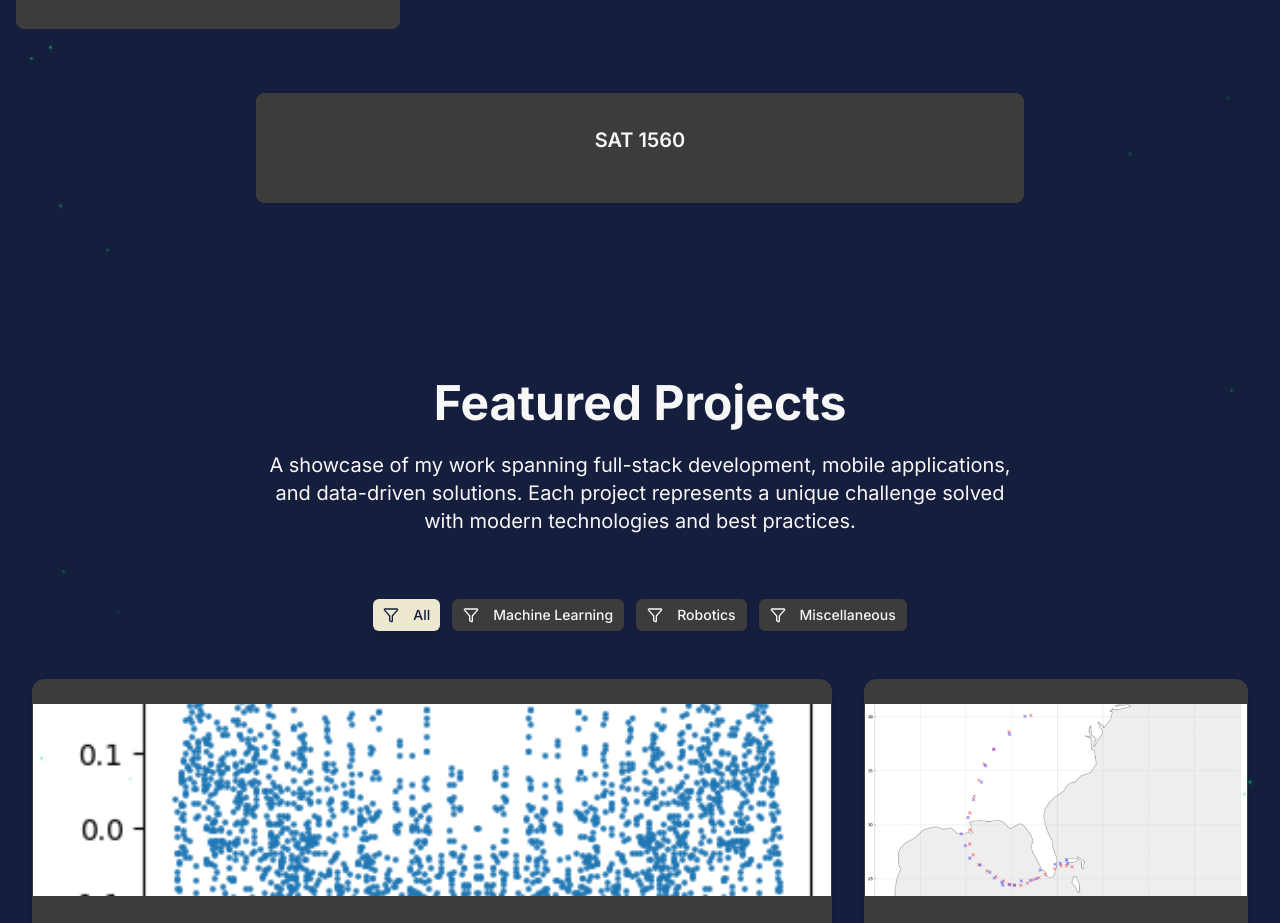
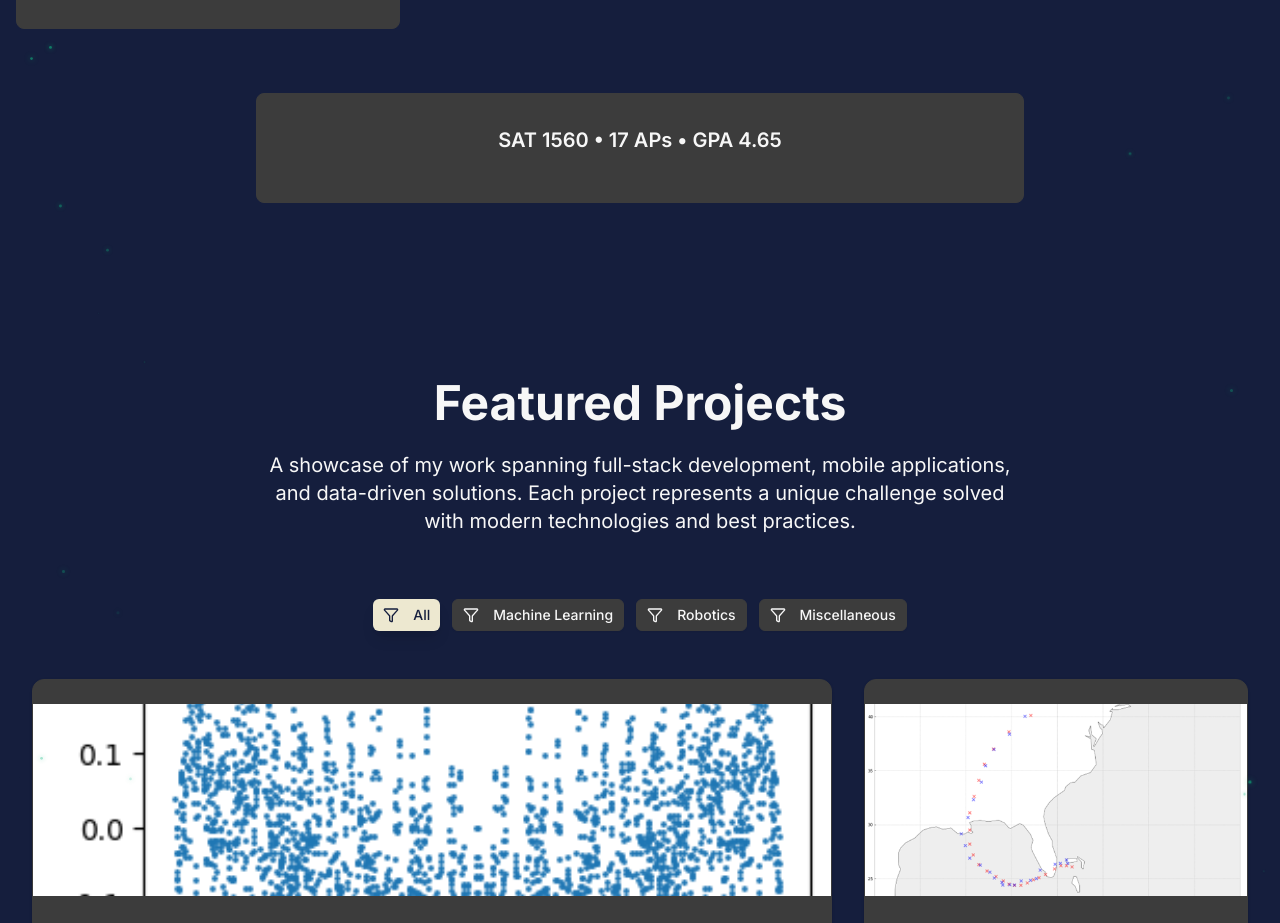
Before and after one commit to ethanol-lo/website-portfolio-high-school, a Next.js app: page / in a window 1280 px wide. Shown: the part 3907-4830 px from the top of the page. Built offline with nearby package versions, Linux system fonts and the light colour scheme.

Commit message:
Update skills-section.tsx

```diff
--- a/src/components/portfolio/skills-section.tsx
+++ b/src/components/portfolio/skills-section.tsx
@@ -191,7 +191,7 @@ export default function SkillsSection() {
         >
           <div className="bg-card border border-border rounded-lg p-8 max-w-3xl mx-auto">
             <h3 className="text-xl font-semibold mb-4 text-foreground">
-              SAT 1560
+              SAT 1560 • 17 APs • GPA 4.65
             </h3>
           </div>
         </motion.div>
```
